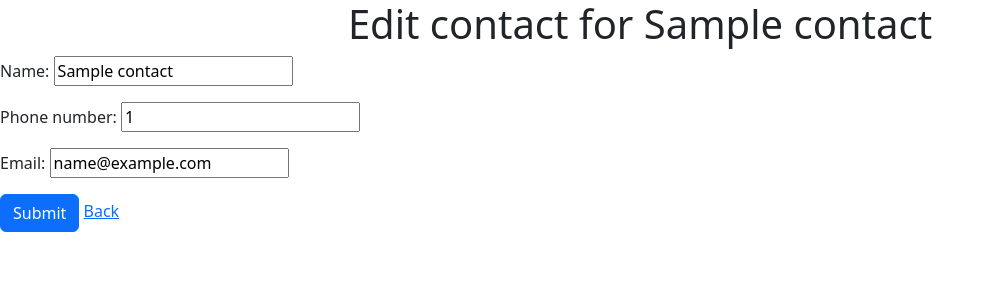
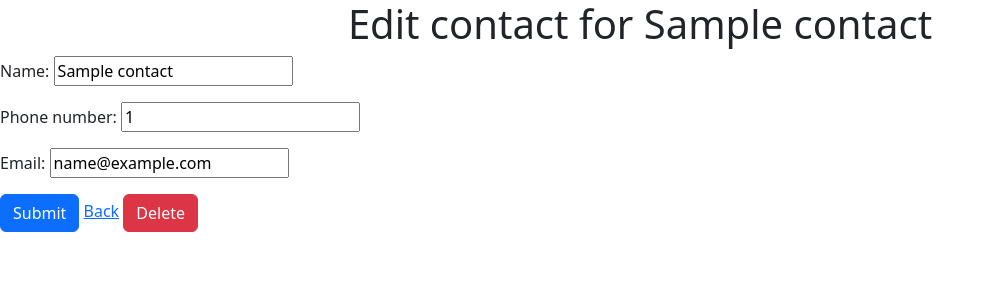
Before and after one commit to graphiert/contact-app, a Django app: page /edit/1 in a window 1280 px wide. Shown: the top 300 px of the page, without its empty margins (0-995 px from the left). Run offline with Django 4.2, Linux system fonts and the light colour scheme; tables that the repository leaves empty hold one stand-in row (values such as "Sample post"); some libraries are stand-ins or nearby versions.

Commit message:
CRUD: Delete data

```diff
--- a/contact/templates/contact/edit.html
+++ b/contact/templates/contact/edit.html
@@ -10,6 +10,25 @@
     {{ form.as_p }}
     <button ="submit" class="btn btn-primary">Submit</button>
     <a href="{% url 'contact:index' %}">Back</a>
+    <button type="button" class="btn btn-danger" data-bs-toggle="modal" data-bs-target="#delete-{{ contact.id }}">Delete</button>
   </form>
 
+<div class="modal fade" id="delete-{{ contact.id }}" tabindex="-1" aria-labelledby="exampleModalLabel" aria-hidden="true">
+  <div class="modal-dialog">
+    <div class="modal-content">
+      <div class="modal-header">
+        <h1 class="modal-title fs-5" id="exampleModalLabel">Delete</h1>
+        <button type="button" class="btn-close" data-bs-dismiss="modal" aria-label="Close"></button>
+      </div>
+      <div class="modal-body">
+        Are you sure want to delete {{ contact.name }}?
+      </div>
+      <div class="modal-footer">
+        <button type="button" class="btn btn-secondary" data-bs-dismiss="modal">No</button>
+        <a href="{% url 'contact:delete' contact.id %}" class="btn btn-danger">Yes</a>
+      </div>
+    </div>
+  </div>
+</div>
+
 {% endblock %}
--- a/contact/urls.py
+++ b/contact/urls.py
@@ -7,4 +7,5 @@ urlpatterns = [
     path('', views.index, name='index'),
     path('add/', views.add, name='add'),
     path('edit/<int:contact_id>', views.edit, name='edit'),
+    path('del/<int:contact_id>', views.delete, name='delete'),
 ]
--- a/contact/views.py
+++ b/contact/views.py
@@ -42,3 +42,9 @@ def edit(request, contact_id):
       'form': form,
     }
     return render(request, 'contact/edit.html', ctx)
+
+def delete(request, contact_id):
+  contact = models.Contact.objects.get(id=contact_id)
+  contact.delete()
+
+  return redirect('contact:index')
```
